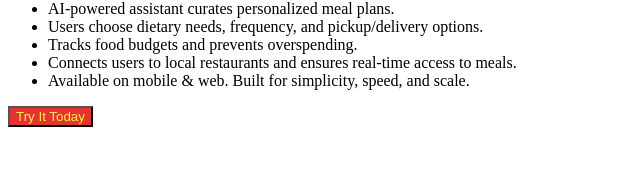
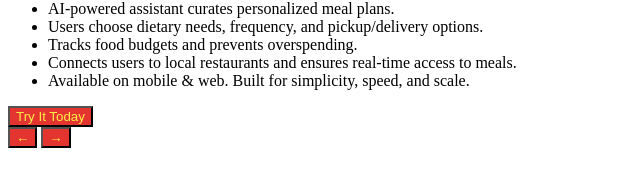
Before and after one commit to Keith-koki77/Budget_app, a Flask app: page / in a window 1280 px wide. Shown: the part 606-800 px from the top of the page, without its empty margins (0-640 px from the left). Run offline with Flask 3, Linux system fonts and the light colour scheme; some libraries are stand-ins or nearby versions.

Commit message:
navigation buttons for slider updated

```diff
--- a/backend/templates/landing.html
+++ b/backend/templates/landing.html
@@ -79,7 +79,11 @@
                     </div>
                 </div>
             </div>
-
+            <!-- Navigation Button for Slider-->
+            <div class="absolute inset-0 flex items-center justify-between px-4">
+                <button id="prev" class="bg-brand-red text-brand-yellow p-2 rounded-full hover:opacity-90">&larr;</button>
+                <button id="next" class="bg-brand-red text-brand-yellow p-2 rounded-full hover:opacity-90">&rarr;</button>
+            </div>
         </section>
     </body>
 </html>
```
